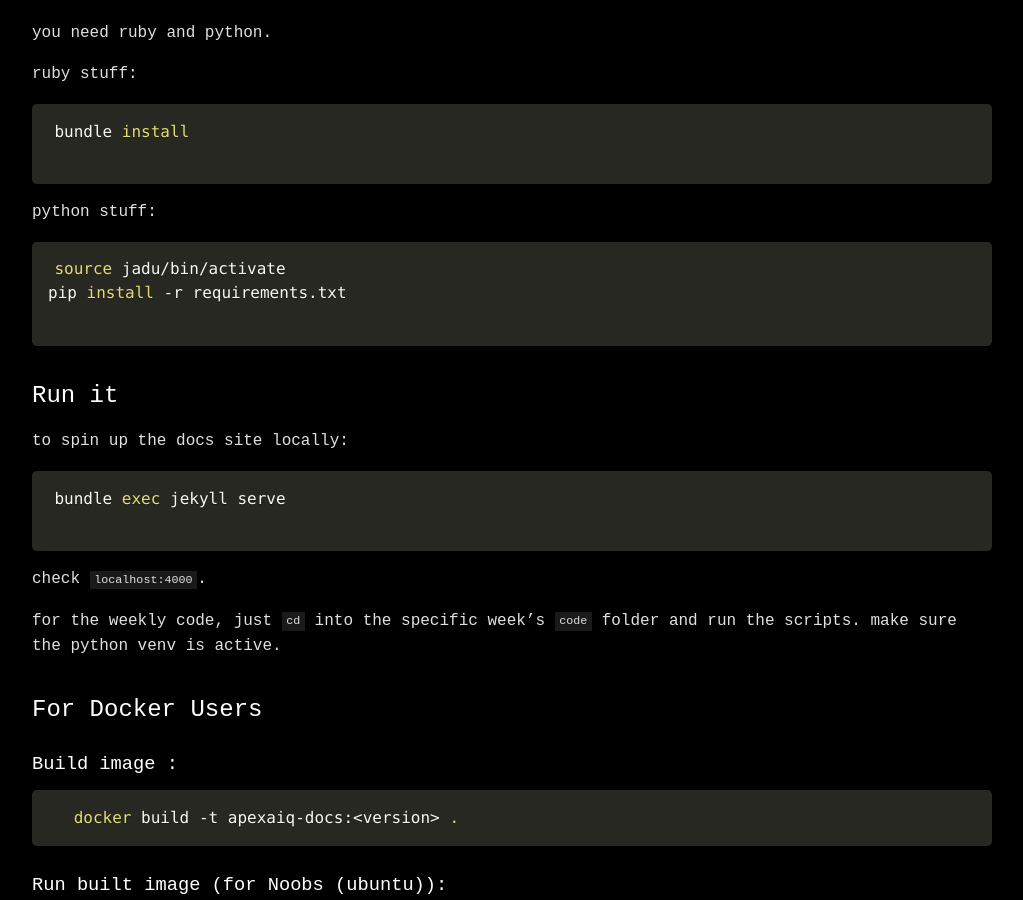
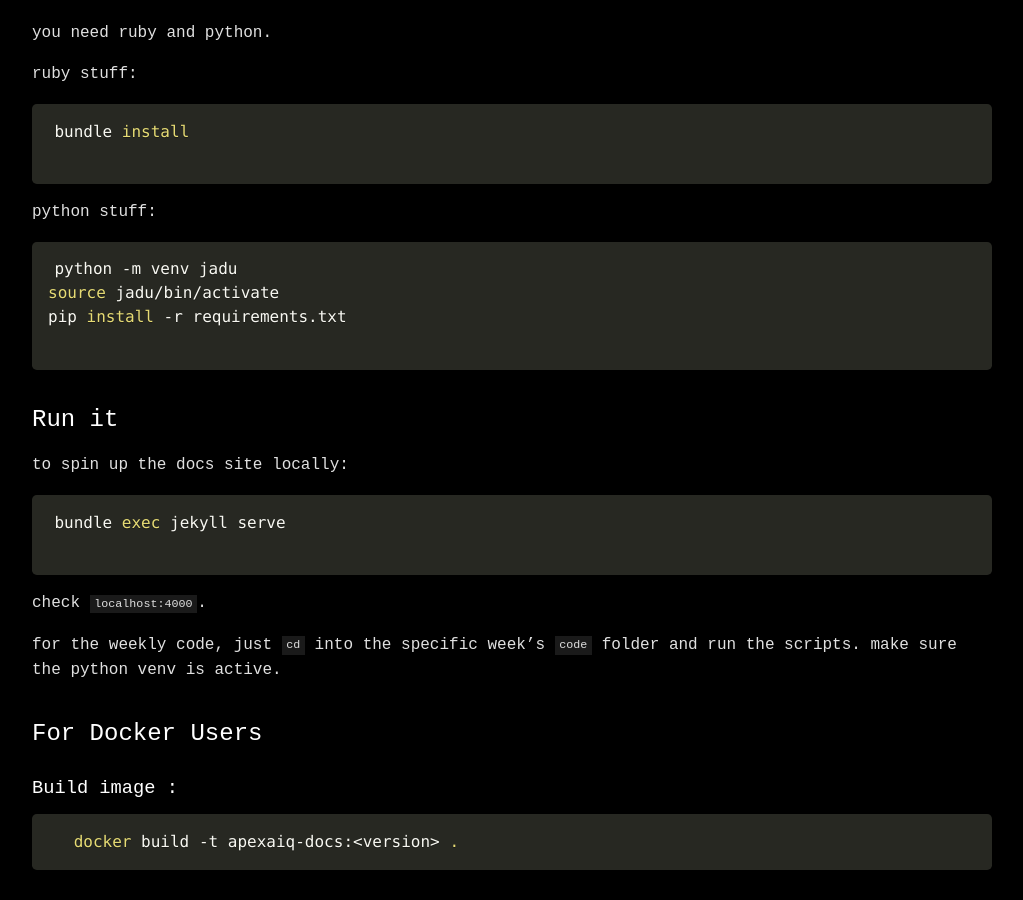
Before and after one commit to shivjeet1/apexaiq-docs, a Jekyll site: the page built from content/sem6/week4/docs/apexaiq.md, in a window 1280 px wide and 900 px high, scrolled down 309 px. Shown: the whole window, without its empty margins (128-1151 px from the left). Built offline with Jekyll 4.4.1, drawn with Linux system fonts in a browser that asks for light colours; nearby versions of some CDN libraries.

Commit message:
minor changes

````diff
--- a/content/sem6/week4/docs/apexaiq.md
+++ b/content/sem6/week4/docs/apexaiq.md
@@ -20,6 +20,7 @@ bundle install
 python stuff:
 
 ```bash
+python -m venv jadu
 source jadu/bin/activate
 pip install -r requirements.txt
 
````
Also changed, not shown: README.md.
